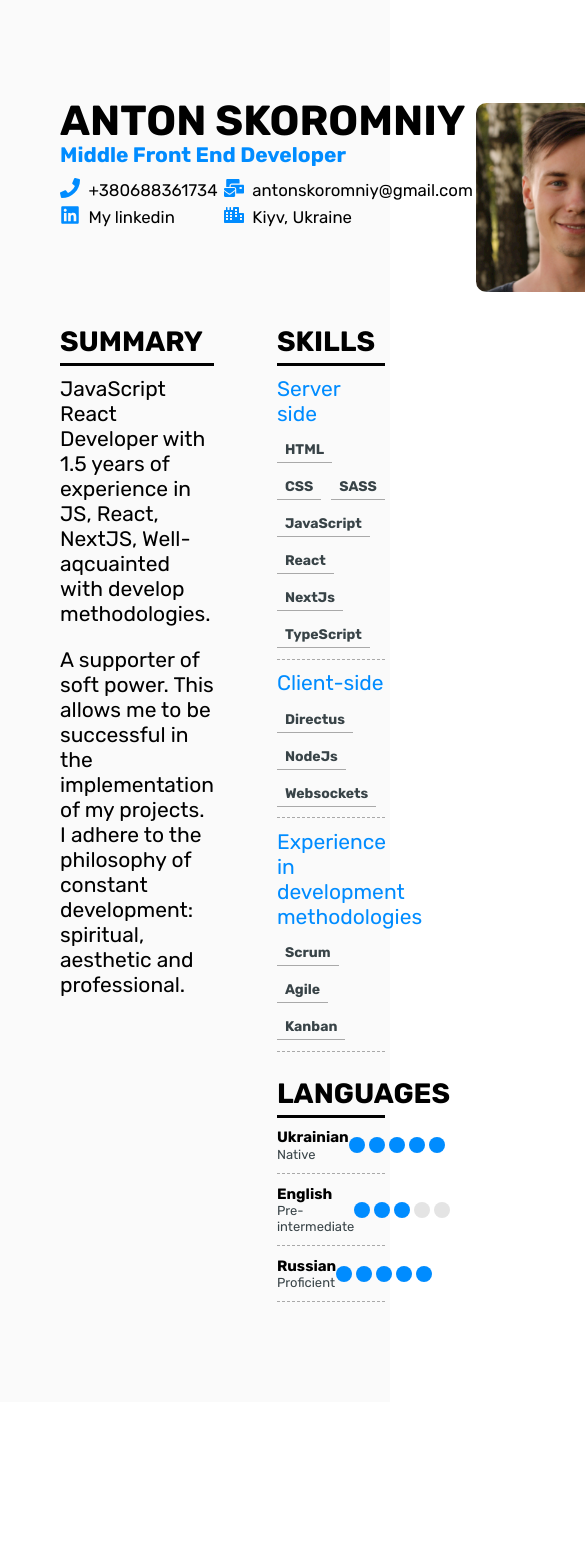
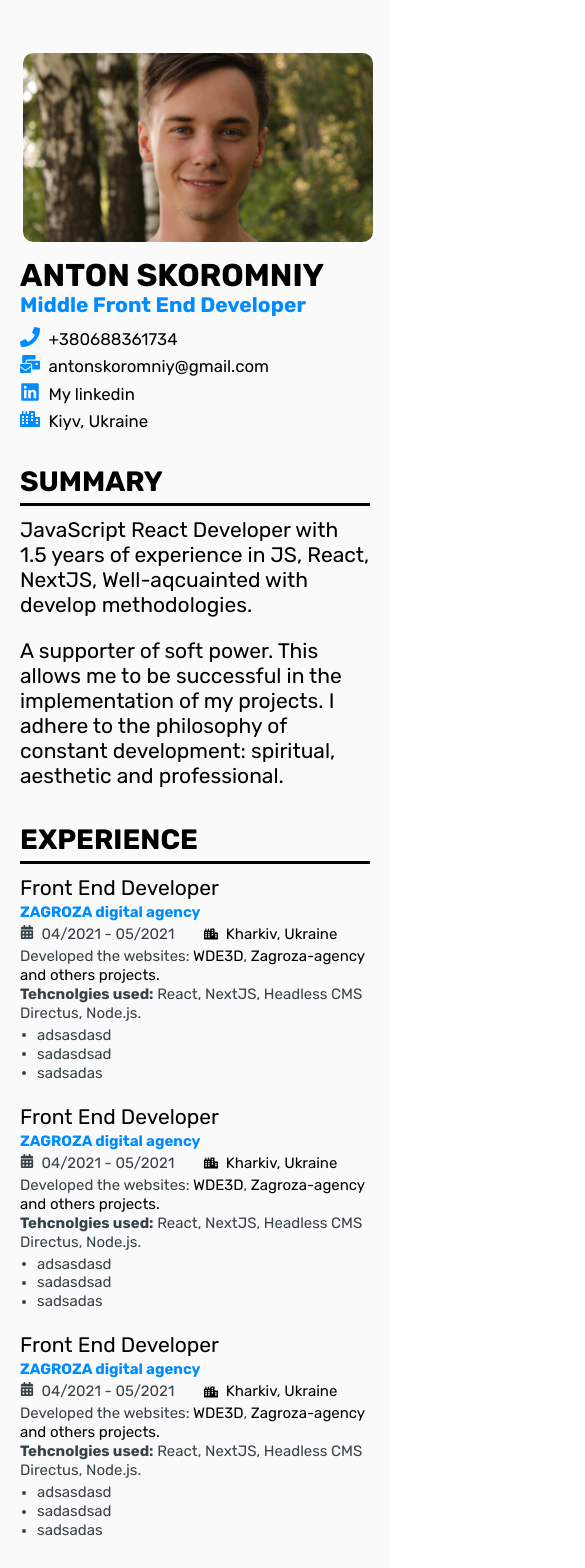
Before and after one commit to antonskr/anton.skoromniy.cv, a React (Create React App) app: page / in a window 390 px wide. Shown: the top 1568 px of the page, 585 px wide, since content can reach past the window. Before the commit the page ends 1402 px from the top, so only its background shows below. Built offline with nearby package versions, Linux system fonts and the light colour scheme.

Commit message:
Mobile version & minor fixes

```diff
--- a/src/Column/Column.module.scss
+++ b/src/Column/Column.module.scss
@@ -1,7 +1,14 @@
+@import "../mixins";
+
 .column {
   display: grid;
   grid-auto-columns: 1fr 40%;
   grid-auto-flow: column;
   gap: 3em;
   margin-top: 1.5em;
+
+  @include media-mobile {
+    grid-auto-flow: row;
+    gap: 0;
+  }
 }
--- a/src/Column/Column.tsx
+++ b/src/Column/Column.tsx
@@ -2,6 +2,7 @@ import styles from './Column.module.scss';
 import Summary from "../Components/Summary/Summary";
 import Skills from "../Components/Skills/Skills";
 import Languages from "../Components/Languages/Languages";
+import Experience from "../Components/Experience/Experience";
 
 
 const Column = (): JSX.Element => {
@@ -9,6 +10,7 @@ const Column = (): JSX.Element => {
         <div className={styles.column}>
             <div>
                 <Summary />
+                <Experience />
             </div>
             <div>
                 <Skills />
--- a/src/Components/BasicInfo/Basickinfo.module.scss
+++ b/src/Components/BasicInfo/Basickinfo.module.scss
@@ -1,8 +1,20 @@
+@import "../../mixins";
+
 .basicInfo {
   display: flex;
   justify-content: space-between;
 
+  @include media-mobile-sm {
+    flex-direction: column-reverse;
+
+    & .basic {
+      margin-top: 1em;
+    }
+  }
+
   & .basic {
+    flex-grow: 1;
+    padding-right: 1em;
 
     & .fullName {
       text-transform: uppercase;
--- a/src/Components/Contacts/Contact.module.scss
+++ b/src/Components/Contacts/Contact.module.scss
@@ -1,8 +1,8 @@
+@import "../../mixins";
 .item {
   display: flex;
   transition: 200ms;
   height: 1em;
-
 
   & .contactValue {
     font-size: 0.8em;
@@ -39,4 +39,8 @@
   grid-template-columns: 1fr 1fr;
   grid-gap: 0.3em;
   padding-top: 0.5em;
+
+  @include media-mobile {
+      grid-template-columns: 1fr;
+  }
 }
--- /dev/null
+++ b/src/Components/Experience/Experience.module.scss
@@ -0,0 +1,98 @@
+@import "../../variables";
+@import "../../mixins";
+
+.experience {
+  margin-top: 1.5em;
+  @include title-hover;
+}
+
+.card {
+  padding: 0.5em 0;
+
+  &__position {
+    line-height: var(--text-lh);
+  }
+
+  &__companyName {
+    font-size: var(--text-size-small-lg);
+    line-height: var(--text-size-small-lg-lh);
+    font-weight: 700;
+    color: $blue-color;
+    margin-top: 0.2em;
+  }
+
+  &__dateAndLocation {
+    display: flex;
+    font-size: var(--text-size-small-lg);
+    line-height: var(--text-size-small-lg-lh);
+    font-weight: 400;
+    color: $lightened-black-color;
+    margin-top: 0.2em;
+
+    & .dateAndLocation__date {
+      display: flex;
+      flex-wrap: wrap;
+      padding-right: 2em;
+      white-space: pre-wrap;
+
+      &__dateIcon {
+        display: flex;
+        padding-right: 0.5em;
+      }
+    }
+
+    & .dateAndLocation__location {
+      &__link {
+        display: flex;
+        align-items: center;
+
+        &__locationIcon {
+          display: flex;
+          padding-right: 0.5em;
+        }
+      }
+    }
+  }
+
+  &__description {
+    margin-top: 0.2em;
+    font-size: var(--text-size-small-lg);
+    line-height: var(--text-size-small-lg-lh);
+    color: $lightened-black-color;
+  }
+
+  &__technologies {
+    font-size: var(--text-size-small-lg);
+    line-height: var(--text-size-small-lg-lh);
+    color: $lightened-black-color;
+
+    & span {
+      font-weight: 700;
+    }
+  }
+
+  &__activity {
+    margin-top: 0.2em;
+    font-size: var(--text-size-small-lg);
+    line-height: var(--text-size-small-lg-lh);
+    color: $lightened-black-color;
+    padding-left: 2px;
+
+    & div {
+      position: relative;
+      padding-left: 1em;
+
+      &:before {
+        content: '';
+        position: absolute;
+        top: 50%;
+        left: 0;
+        transform: translateY(-50%);
+        width: 4px;
+        height: 4px;
+        border-radius: 100%;
+        background-color: $lightened-black-color;;
+      }
+    }
+  }
+}
--- /dev/null
+++ b/src/Components/Experience/Experience.tsx
@@ -0,0 +1,102 @@
+import styles from './Experience.module.scss'
+import TitleWithLine from "../Ui/TitleWithLine/TitleWithline";
+import {FaCalendarAlt, FaCity} from 'react-icons/fa';
+
+
+
+interface IExperienceCardProps {
+    position: string,
+    companyName: string,
+    date_from: string,
+    date_to: string,
+    location_name: string,
+    location_link: string,
+    description: string,
+    technologies: string,
+    activity: string[]
+}
+
+const ExperienceCard = ({...props}: IExperienceCardProps): JSX.Element => {
+    return (
+        <div className={styles.card}>
+            <div className={styles.card__position}>
+                {props.position}
+            </div>
+            <div className={styles.card__companyName}>
+                {props.companyName}
+            </div>
+            <div className={styles.card__dateAndLocation}>
+                <div className={styles.dateAndLocation__date}>
+                    <div className={styles.dateAndLocation__date__dateIcon}>
+                        <FaCalendarAlt size={14} />
+                    </div>
+                    <span className={styles.dateAndLocation__date__from}>{props.date_from}</span>
+                    {' - '}
+                    <span className={styles.dateAndLocation__date__to}>{props.date_to}</span>
+                </div>
+                <div className={styles.dateAndLocation__location}>
+                    <a className={styles.dateAndLocation__location__link} href={props.location_link}>
+                        <div className={styles.dateAndLocation__location__link__locationIcon}>
+                            <FaCity size={14} />
+                        </div>
+                        {props.location_name}
+                    </a>
+                </div>
+            </div>
+            <div className={styles.card__description} dangerouslySetInnerHTML={{__html: props.description}} />
+            <div className={styles.card__technologies}  dangerouslySetInnerHTML={{__html: props.technologies}} />
+            <div className={styles.card__activity}>
+                {
+                    props.activity.map(_el => {
+                        return <div key={_el}>{_el}</div>
+                    })
+                }
+            </div>
+        </div>
+    )
+}
+
+
+
+const Experience = (): JSX.Element => {
+    return (
+        <div className={styles.experience}>
+            <TitleWithLine title='Experience'/>
+            <ExperienceCard
+                position='Front End Developer'
+                companyName='ZAGROZA digital agency'
+                date_from='04/2021'
+                date_to='05/2021'
+                location_name='Kharkiv, Ukraine'
+                location_link='/'
+                description={`Developed the websites: <a href='/'>WDE3D</a>, <a href='/'>Zagroza-agency<a/> and others projects.`}
+                technologies='<span>Tehcnolgies used:</span> React, NextJS, Headless CMS Directus, Node.js.'
+                activity={['adsasdasd', 'sadasdsad', 'sadsadas']}
+            />
+            <ExperienceCard
+                position='Front End Developer'
+                companyName='ZAGROZA digital agency'
+                date_from='04/2021'
+                date_to='05/2021'
+                location_name='Kharkiv, Ukraine'
+                location_link='/'
+                description={`Developed the websites: <a href='/'>WDE3D</a>, <a href='/'>Zagroza-agency<a/> and others projects.`}
+                technologies='<span>Tehcnolgies used:</span> React, NextJS, Headless CMS Directus, Node.js.'
+                activity={['adsasdasd', 'sadasdsad', 'sadsadas']}
+            />
+            <ExperienceCard
+                position='Front End Developer'
+                companyName='ZAGROZA digital agency'
+                date_from='04/2021'
+                date_to='05/2021'
+                location_name='Kharkiv, Ukraine'
+                location_link='/'
+                description={`Developed the websites: <a href='/'>WDE3D</a>, <a href='/'>Zagroza-agency<a/> and others projects.`}
+                technologies='<span>Tehcnolgies used:</span> React, NextJS, Headless CMS Directus, Node.js.'
+                activity={['adsasdasd', 'sadasdsad', 'sadsadas']}
+            />
+        </div>
+    )
+}
+
+export default Experience;
--- a/src/Components/Languages/Languages.module.scss
+++ b/src/Components/Languages/Languages.module.scss
@@ -1,7 +1,7 @@
 @import '../../variables';
 @import '../../mixins';
 .languages {
-  margin-top: 1em;
+  margin-top: 1.5em;
   @include title-hover;
 
   &__container {
--- a/src/Components/Skills/Skills.module.scss
+++ b/src/Components/Skills/Skills.module.scss
@@ -3,6 +3,10 @@
 
 .skills {
   @include title-hover;
+
+  @include media-mobile {
+    margin-top: 1.5em;
+  };
 }
 
 .skillsCard {
--- a/src/Components/Skills/Skills.tsx
+++ b/src/Components/Skills/Skills.tsx
@@ -31,11 +31,11 @@ const Skills = ():JSX.Element => {
         <div className={styles.skills}>
             <TitleWithLine title='Skills'/>
             <SkillCard
-                category={'Server side'}
+                category={'Client-side'}
                 skills={['HTML', 'CSS','SASS', 'JavaScript', 'React', 'NextJs', 'TypeScript']}
             />
             <SkillCard
-                category={'Client-side'}
+                category={'Server-side'}
                 skills={['Directus', 'NodeJs', 'Websockets']}
             />
             <SkillCard
--- a/src/Components/Ui/MyPhoto/MyPhoto.module.scss
+++ b/src/Components/Ui/MyPhoto/MyPhoto.module.scss
@@ -1,3 +1,5 @@
+@import "../../../mixins";
+
 .photo {
   position: relative;
   width: 9em;
@@ -11,11 +13,9 @@
   transition: 200ms;
   transform-style: preserve-3d;
 
-  &__verge {
-    width: 9em;
-    height: 9em;
-    transform: rotateY(-90deg) translateZ(100px);
-    background-color: #008cff;
+  @include media-mobile-sm {
+    width: 100%;
+    margin: 0 auto;
   }
 
   @keyframes move {
--- a/src/index.scss
+++ b/src/index.scss
@@ -1,4 +1,5 @@
 @import "variables";
+@import "mixins";
 
 :root {
   // ----- indents -----
@@ -21,12 +22,13 @@
   --text-size-small-lg-lh: 1.2666;
   --text-size-small-lh: 1.21;
   --text-size-mini-lh: 1.2307;
-}
 
-@mixin rtl($property) {
-    :hover#{$property}:before {
-      width: 100%;
-    }
+  @include media-mobile {
+    --content-vertical-paddings: 50px;
+    --content-horizontal-paddings: 20px;
+
+    --text-big-size: 1.5em;
+  }
 }
 
 body {
--- a/src/mixins.scss
+++ b/src/mixins.scss
@@ -1,3 +1,15 @@
+@mixin media-mobile-sm {
+  @media screen and (max-width: 567px) {
+    @content;
+  }
+}
+
+@mixin media-mobile {
+  @media screen and (max-width: 768px) {
+    @content;
+  }
+}
+
 @mixin title-hover {
   &:hover :global(.titleWithLine):before {
     transform: rotateY(0deg);
```
